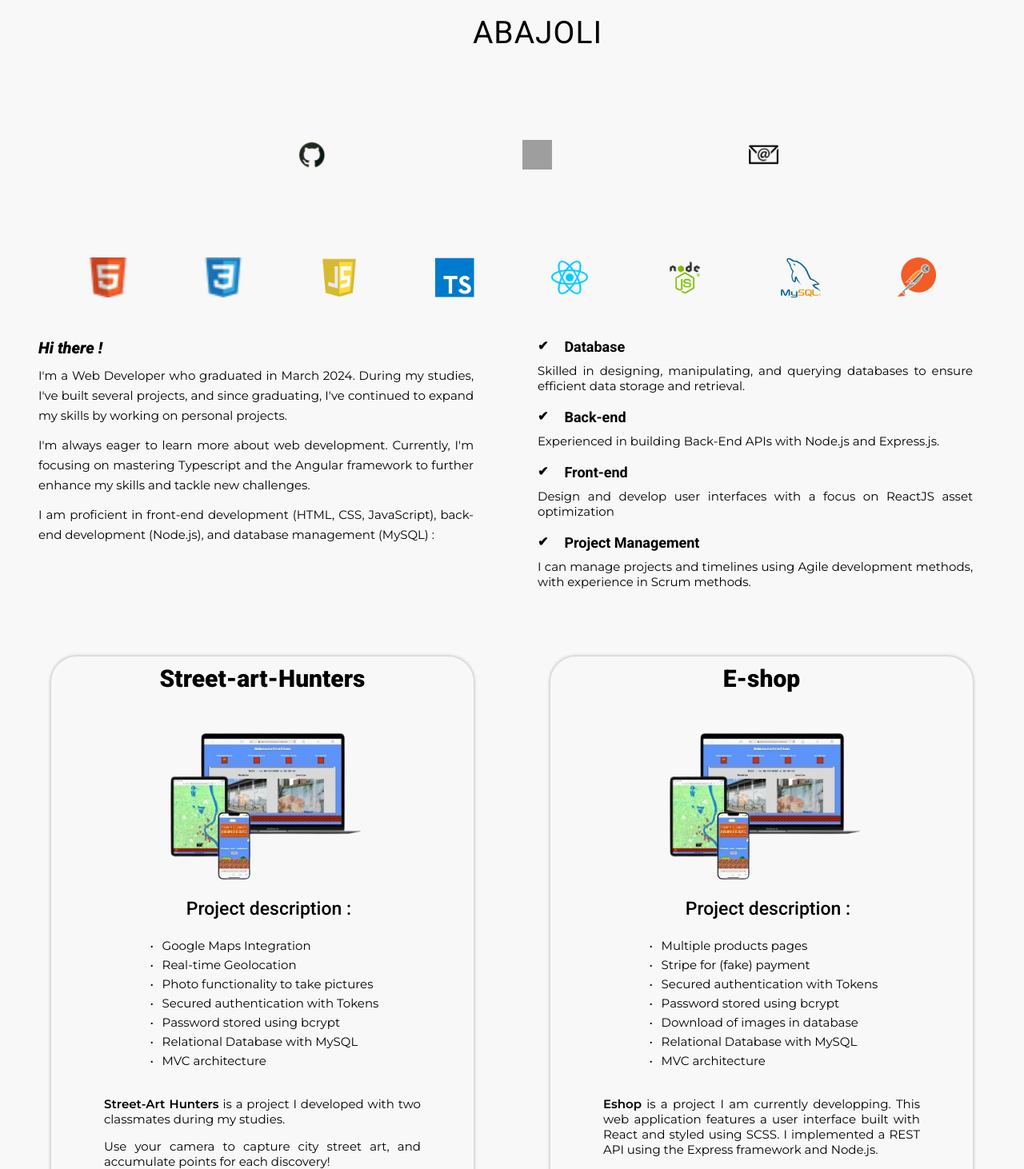
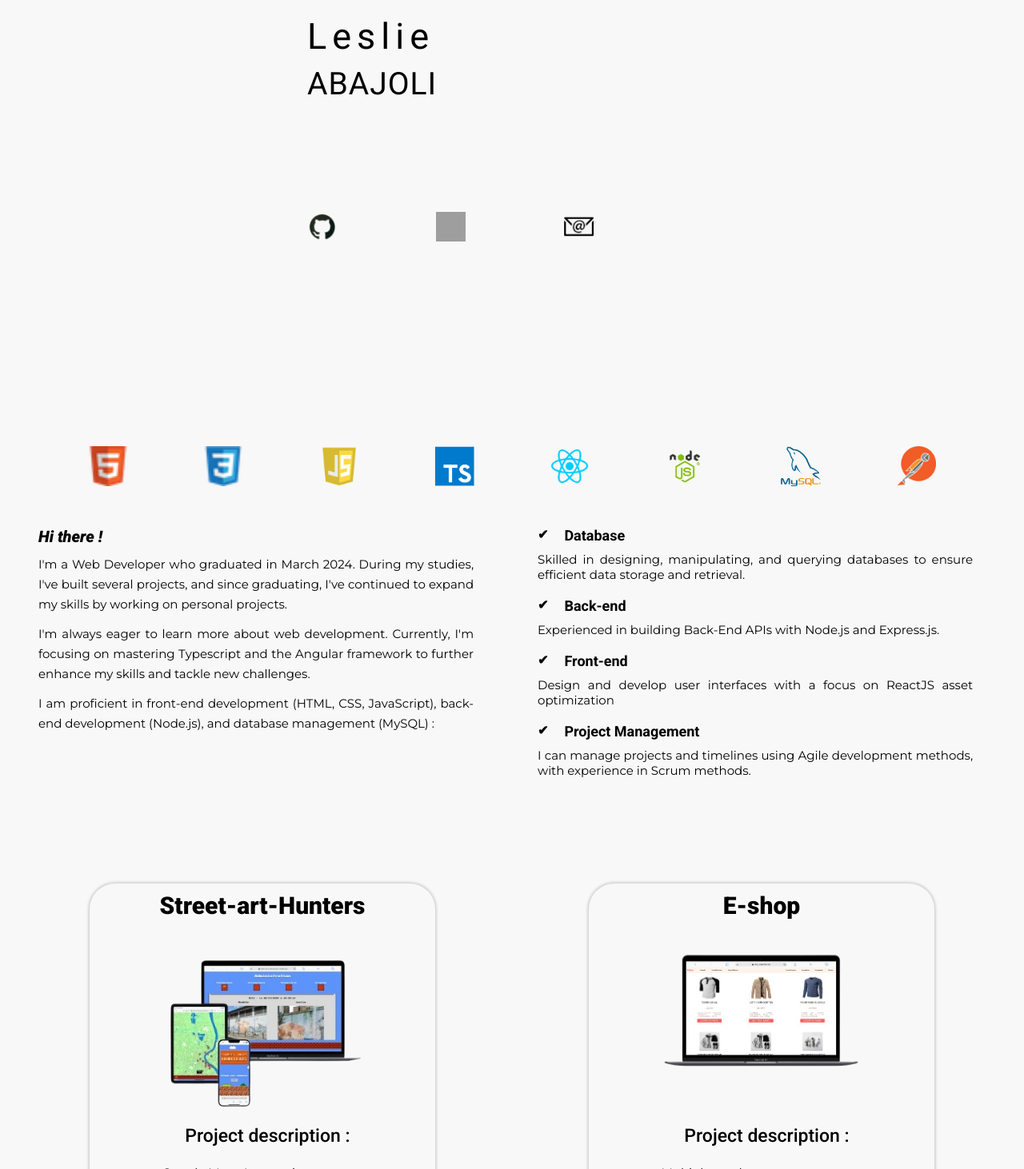
Before and after one commit to LeslieCore34/MyPortfolio, a React (Vite) app in the folder Frontend/: page / in a window 1280 px wide. Shown: the part 368-1830 px from the top of the page at 80% size. Built offline with nearby package versions, Linux system fonts and the light colour scheme; grey boxes are pictures that could not be loaded.

Commit message:
style added and responsive

```diff
--- a/Frontend/src/components/Eshop.jsx
+++ b/Frontend/src/components/Eshop.jsx
@@ -5,7 +5,7 @@ export default function Eshop() {
     <div className="project-container" id="section-projects">
       <h1 className="project-title">E-shop</h1>
       <div className="image-container">
-        <div className="project-image"></div>
+        <div className="project-image-eshop"></div>
       </div>
 
       <div className="list-container">
@@ -21,7 +21,7 @@ export default function Eshop() {
           <li>MVC architecture</li>
         </ul>
         <div className="project-use-description">
-          <p>
+          <p className="description-text-project">
             <span>Eshop</span> is a project I am currently developping. This web
             application features a user interface built with React and styled
             using SCSS. I implemented a REST API using the Express framework and
--- a/Frontend/src/components/StreetArt.jsx
+++ b/Frontend/src/components/StreetArt.jsx
@@ -19,7 +19,7 @@ export default function StreetArt() {
           <li>MVC architecture</li>
         </ul>
         <div className="project-use-description">
-          <p>
+          <p className="description-text-project">
             <span>Street-Art Hunters</span> is a project I developed with two
             classmates during my studies. <br />
             <p className="how-to-use">
--- a/Frontend/src/style/main.css
+++ b/Frontend/src/style/main.css
@@ -104,7 +104,7 @@ body {
   display: flex;
   flex-direction: row;
   justify-content: space-between;
-  width: 90%;
+  width: 50%;
   height: 150px;
 }
 .home .github {
@@ -274,6 +274,13 @@ body {
   height: 210px;
   width: 210px;
 }
+.project-container .project-image-eshop {
+  background-image: url(../assets/Eshop.png);
+  background-size: contain;
+  background-repeat: no-repeat;
+  height: 210px;
+  width: 210px;
+}
 
 .list-container {
   display: flex;
@@ -411,6 +418,10 @@ span {
     height: 247px;
     width: 290px;
   }
+  .project-container .project-image-eshop {
+    height: 247px;
+    width: 290px;
+  }
 }
 @media screen and (min-width: 600px) {
   .NavBar {
@@ -450,12 +461,11 @@ span {
   .home {
     display: flex;
     flex-direction: column;
-    align-items: center;
     height: 380px;
+    margin-left: 30%;
   }
   .home .container-social {
     display: flex;
-    justify-content: space-around;
     flex-direction: row;
     align-items: center;
   }
@@ -515,6 +525,9 @@ span {
   .project-use-description {
     width: 75%;
   }
+  .project-use-description .description-text-project {
+    height: 140px;
+  }
   .project-container {
     margin: 3em;
   }
@@ -553,13 +566,17 @@ span {
     margin-left: 3%;
     font-size: 20px;
   }
+  .description-text-project {
+    height: 212px;
+  }
   .functionnalities {
     margin-left: 0%;
   }
 }
 @media screen and (min-width: 1200px) {
   .home {
-    height: 388px;
+    height: 560px;
+    margin-top: 17em;
   }
   .home .fullstack {
     font-size: 48px;
@@ -572,6 +589,7 @@ span {
   }
   .project-container {
     padding: 0;
+    margin: 6em;
   }
   .presentation-second-container {
     font-size: 15px;
@@ -579,7 +597,8 @@ span {
   }
   .home .container-social {
     display: flex;
-    justify-content: space-evenly;
+    margin-top: 5em;
+    width: 40%;
   }
   .project-container .project-title {
     margin-top: 10px;
@@ -604,6 +623,9 @@ span {
   .project-use-description {
     margin-top: 2em;
   }
+  .project-use-description .description-text-project {
+    height: 140px;
+  }
   .project-use-description .link-eshop {
     font-size: 30px;
   }
--- a/Frontend/src/style/main.scss
+++ b/Frontend/src/style/main.scss
@@ -116,7 +116,7 @@ body {
     display: flex;
     flex-direction: row;
     justify-content: space-between;
-    width: 90%;
+    width: 50%;
     height: 150px;
   }
 
@@ -303,6 +303,13 @@ body {
     height: 210px;
     width: 210px;
   }
+  .project-image-eshop {
+    background-image: url(../assets/Eshop.png);
+    background-size: contain;
+    background-repeat: no-repeat;
+    height: 210px;
+    width: 210px;
+  }
 }
 
 .list-container {
@@ -458,6 +465,10 @@ span {
       height: 247px;
       width: 290px;
     }
+    .project-image-eshop {
+      height: 247px;
+      width: 290px;
+    }
   }
 }
 
@@ -505,11 +516,12 @@ span {
   .home {
     display: flex;
     flex-direction: column;
-    align-items: center;
+    // align-items: center;
     height: 380px;
+    margin-left: 30%;
     .container-social {
       display: flex;
-      justify-content: space-around;
+      // justify-content: space-around;
       flex-direction: row;
       align-items: center;
     }
@@ -580,6 +592,9 @@ span {
 
   .project-use-description {
     width: 75%;
+    .description-text-project {
+      height: 140px;
+    }
   }
 
   .project-container {
@@ -627,6 +642,10 @@ span {
     font-size: 20px;
   }
 
+  .description-text-project {
+    height: 212px;
+  }
+
   .functionnalities {
     margin-left: 0%;
   }
@@ -634,7 +653,8 @@ span {
 
 @media screen and (min-width: 1200px) {
   .home {
-    height: 388px;
+    height: 560px;
+    margin-top: 17em;
   }
   .home .fullstack {
     font-size: 48px;
@@ -650,6 +670,7 @@ span {
 
   .project-container {
     padding: 0;
+    margin: 6em;
   }
 
   .presentation-second-container {
@@ -659,7 +680,9 @@ span {
 
   .home .container-social {
     display: flex;
-    justify-content: space-evenly;
+    // justify-content: space-evenly;
+    margin-top: 5em;
+    width: 40%;
   }
 
   .project-container .project-title {
@@ -689,6 +712,9 @@ span {
 
   .project-use-description {
     margin-top: 2em;
+    .description-text-project {
+      height: 140px;
+    }
   }
 
   .project-use-description .link-eshop {
```
Also changed, not shown: Frontend/src/assets/Eshop.png (added), 1 other file (tests, documents, lock files or other folders).
